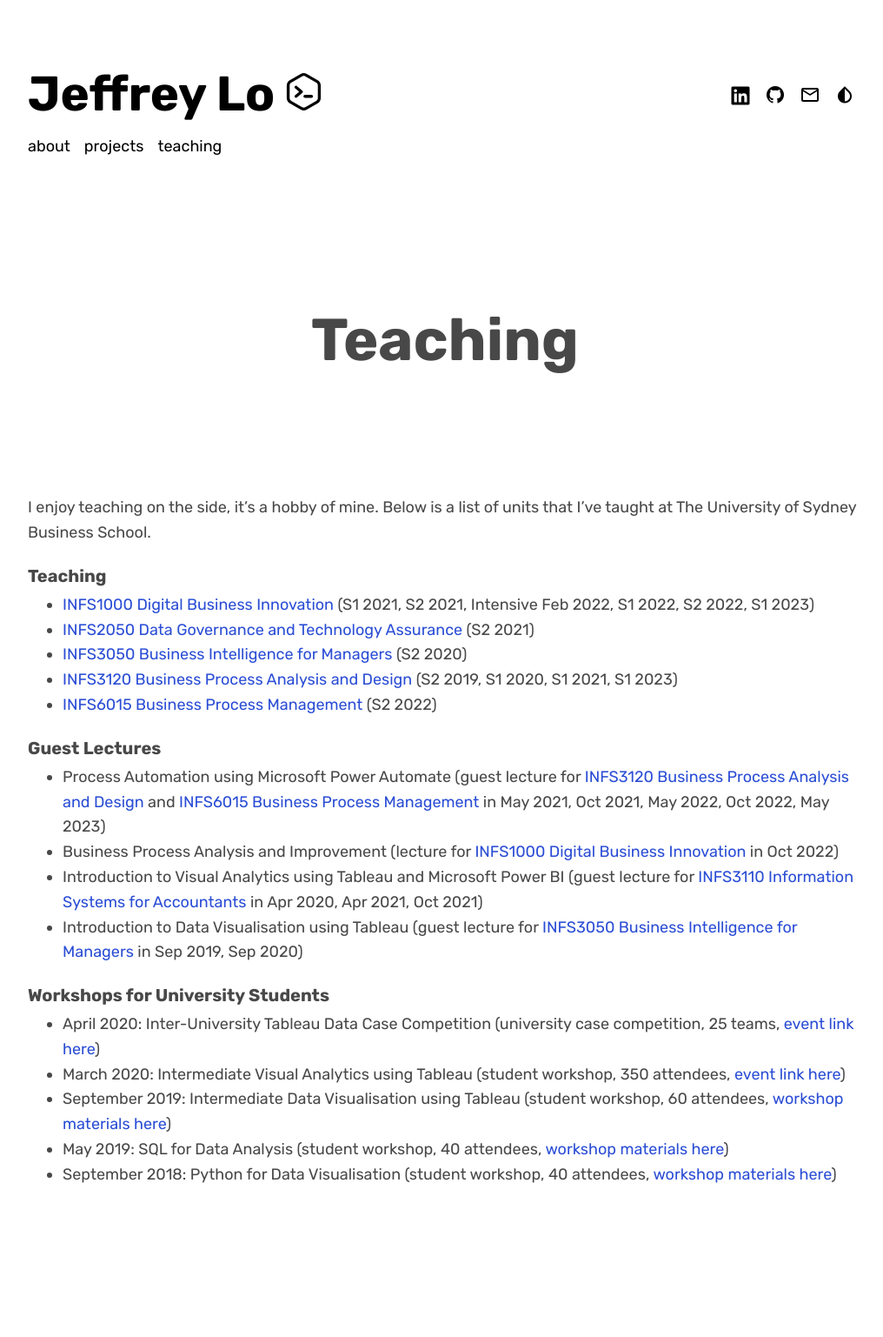
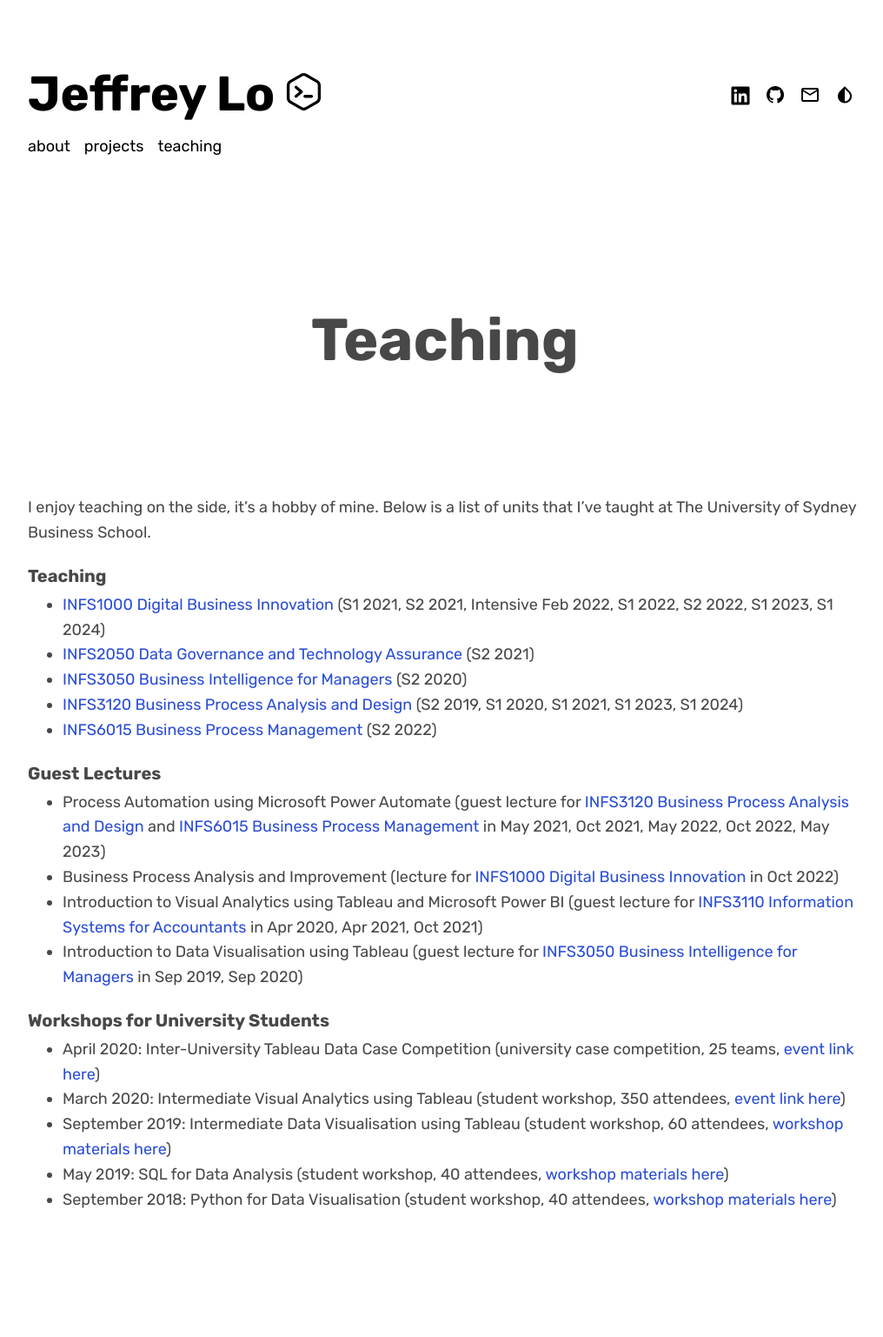
Before and after one commit to jeffreycklo/jeffreycklo.github.io, a Jekyll site: the page built from teaching.md, in a window 1280 px wide. Shown: the whole page at 87% size, without its empty margins (128-1144 px from the left). Built offline with Jekyll 4.4.1, drawn with Linux system fonts in a browser that asks for light colours; nearby versions of some CDN libraries; some web fonts are replaced; before the commit the page ends 1509 px from its top, so only the background shows below that.

Commit message:
Update teaching.md

```diff
--- a/teaching.md
+++ b/teaching.md
@@ -13,10 +13,10 @@ I enjoy teaching on the side, it's a hobby of mine. Below is a list of units tha
 
 ### Teaching
 
-- [INFS1000 Digital Business Innovation](https://www.sydney.edu.au/units/INFS1000) (S1 2021, S2 2021, Intensive Feb 2022, S1 2022, S2 2022, S1 2023)
+- [INFS1000 Digital Business Innovation](https://www.sydney.edu.au/units/INFS1000) (S1 2021, S2 2021, Intensive Feb 2022, S1 2022, S2 2022, S1 2023, S1 2024)
 - [INFS2050 Data Governance and Technology Assurance](https://www.sydney.edu.au/units/INFS2050) (S2 2021)
 - [INFS3050 Business Intelligence for Managers](https://www.sydney.edu.au/units/INFS3050) (S2 2020)
-- [INFS3120 Business Process Analysis and Design](https://www.sydney.edu.au/units/INFS2020) (S2 2019, S1 2020, S1 2021, S1 2023)
+- [INFS3120 Business Process Analysis and Design](https://www.sydney.edu.au/units/INFS2020) (S2 2019, S1 2020, S1 2021, S1 2023, S1 2024)
 - [INFS6015 Business Process Management](https://www.sydney.edu.au/units/INFS6015) (S2 2022)
 
 ### Guest Lectures
```
